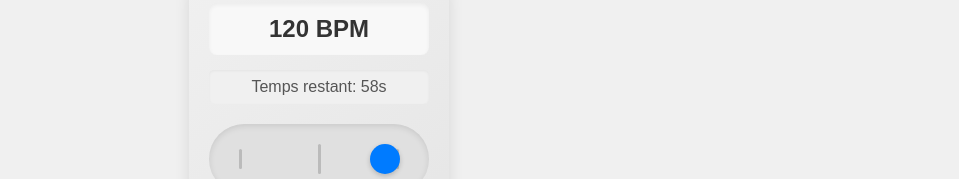
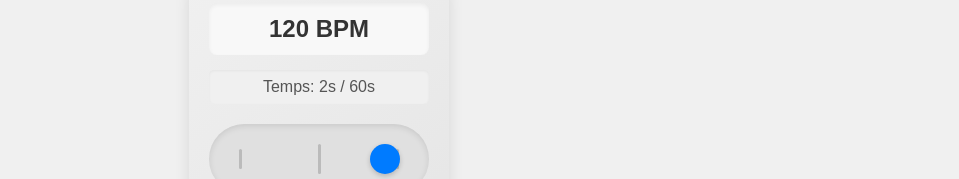
Before and after one commit to jeremio/soundboard, a Vue app: page /metronome in a window 1280 px wide. Both pictures are taken after a click on the button "Démarrer". Shown: the part 333-512 px from the top of the page, without its empty margins (321-1280 px from the left). Built offline with nearby package versions, Linux system fonts and the light colour scheme.

Commit message:
remove comments

```diff
--- a/src/pages/MetronomePage.vue
+++ b/src/pages/MetronomePage.vue
@@ -60,7 +60,7 @@
           {{ bpm }} BPM
         </div>
         <div v-if="isRunning && !minuteRepeat" class="time-remaining">
-          Temps restant: {{ remainingTime }}s
+          Temps: {{ timeInProgress }}s / 60s
         </div>
         <div class="pendulum-track">
           <div class="pendulum-marker" :class="{ 'position-left': showVisualBeat, 'position-right': !showVisualBeat, 'accent-beat': showFirstBeat }" />
@@ -83,10 +83,10 @@ const bpm = ref<number>(120)
 const isRunning = ref<boolean>(false)
 const showVisualBeat = ref<boolean>(false) // Pour l'animation du pendule (gauche/droite)
 const showFirstBeat = ref<boolean>(false) // Pour l'animation du premier temps
-const minuteRepeat = ref<boolean>(false) // Option pour la répétition par minute
+const minuteRepeat = ref<boolean>(false) // Option pour la répétition
 const accentFirstBeat = ref<boolean>(true) // Option pour accentuer le premier temps (activée par défaut)
 const errorMessage = ref<string>('')
-const remainingTime = ref<number>(60) // Temps restant en secondes
+const timeInProgress = ref<number>(0) // Temps en cours en secondes
 let beatCount = 0 // Compteur de battements pour le mode répétition par minute
 let startTime = 0 // Temps de démarrage du métronome
 
@@ -101,16 +101,13 @@ const tempoPresets = [
   { name: 'Presto', bpm: 190 },
 ]
 
-// Fonction pour définir le tempo à partir d'un préréglage
 function setTempo(value: number) {
   if (!isRunning.value) {
     bpm.value = value
   }
 }
 
-// Fonction pour vérifier si un préréglage est actif
 function isActivePreset(presetBpm: number): boolean {
-  // Tolérance de ±2 BPM pour considérer qu'un préréglage est actif
   return Math.abs(bpm.value - presetBpm) <= 2
 }
 
@@ -120,7 +117,6 @@ let nextBeatTime: number = 0
 const scheduleAheadTime: number = 0.1 // (secondes) Planifier les battements un peu en avance
 const lookahead: number = 25.0 // (ms) Fréquence à laquelle le scheduler s'exécute
 
-// Création sécurisée de l'AudioContext
 function createAudioContext(): Promise<AudioContext> {
   return new Promise((resolve, reject) => {
     try {
@@ -160,7 +156,7 @@ async function start() {
     beatCount = 0
     nextBeatTime = audioContext.currentTime + 0.1
     startTime = audioContext.currentTime // Initialiser le temps de démarrage
-    remainingTime.value = 60 // Réinitialiser le temps restant
+    timeInProgress.value = 0 // Réinitialiser le temps en cours
     isRunning.value = true
     scheduler()
   }
@@ -170,7 +166,6 @@ async function start() {
   }
 }
 
-// Amélioration de la fonction scheduleBeat avec nettoyage des ressources
 function scheduleBeat(beatTime: number, isFirstBeat: boolean = false) {
   if (!audioContext)
     return
@@ -204,7 +199,6 @@ function scheduleBeat(beatTime: number, isFirstBeat: boolean = false) {
     osc.disconnect()
   }, (beatTime - audioContext.currentTime + 0.1) * 1000)
 
-  // Indication visuelle avec le pendule
   setTimeout(() => {
     if (isFirstBeat) {
       showFirstBeat.value = true
@@ -230,9 +224,7 @@ function scheduler() {
   // Vérifier s'il faut arrêter après une minute (si mode répétition désactivé)
   if (!minuteRepeat.value && startTime > 0) {
     const elapsedTime = currentTime - startTime
-    const timeRemaining = Math.max(0, 60 - Math.floor(elapsedTime))
-
-    remainingTime.value = timeRemaining
+    timeInProgress.value = Math.floor(elapsedTime)
 
     // Arrêter le métronome après 60 secondes si le mode répétition est désactivé
     if (elapsedTime >= 60) {
@@ -245,14 +237,10 @@ function scheduler() {
     let isFirstBeat = false
 
     if (minuteRepeat.value) {
-      // Pour le mode répétition par minute, on compte les battements
-      // et on considère le premier battement de chaque minute comme spécial
       const currentBeatTime = nextBeatTime
       const beatTimeInMinute = currentBeatTime % 60 // Position dans la minute courante
 
-      // Si on est proche du début d'une minute (moins de 0.1 seconde) ou c'est le premier battement
       if (beatTimeInMinute < 0.1 || beatCount === 0) {
-        // On n'accentue le premier temps que si l'option est activée
         isFirstBeat = accentFirstBeat.value
         beatCount = 1
       }
@@ -279,10 +267,7 @@ function stop() {
     clearTimeout(timerId)
     timerId = null
   }
-  // Réinitialiser le temps restant
-  remainingTime.value = 60
-  // Il n'est pas nécessaire d'arrêter l'audioContext lui-même,
-  // mais on s'assure que plus aucun son n'est planifié.
+  timeInProgress.value = 0
 }
 
 function toggleMetronome() {
@@ -303,14 +288,8 @@ watch(bpm, (newValue) => {
     bpm.value = 300
   }
   if (isRunning.value) {
-    // Si le métronome tourne, on peut ajuster le tempo en direct
-    // Pour une transition plus douce, on pourrait redémarrer avec le nouveau tempo
-    // ou ajuster le nextBeatTime plus finement.
-    // Pour l'instant, on recalcule simplement nextBeatTime pour le prochain cycle du scheduler.
     if (audioContext) {
       const secondsPerBeat = 60.0 / bpm.value
-      // Si on change le bpm pendant que ça tourne, on veut que le prochain battement
-      // soit relatif au temps actuel, pas basé sur l'ancien `nextBeatTime` qui pourrait être loin.
       nextBeatTime = audioContext.currentTime + secondsPerBeat
     }
   }
@@ -318,7 +297,7 @@ watch(bpm, (newValue) => {
 onUnmounted(() => {
   stop()
   if (audioContext) {
-    audioContext.close() // Fermer le contexte audio pour libérer les ressources
+    audioContext.close()
     audioContext = null
   }
 })
```
